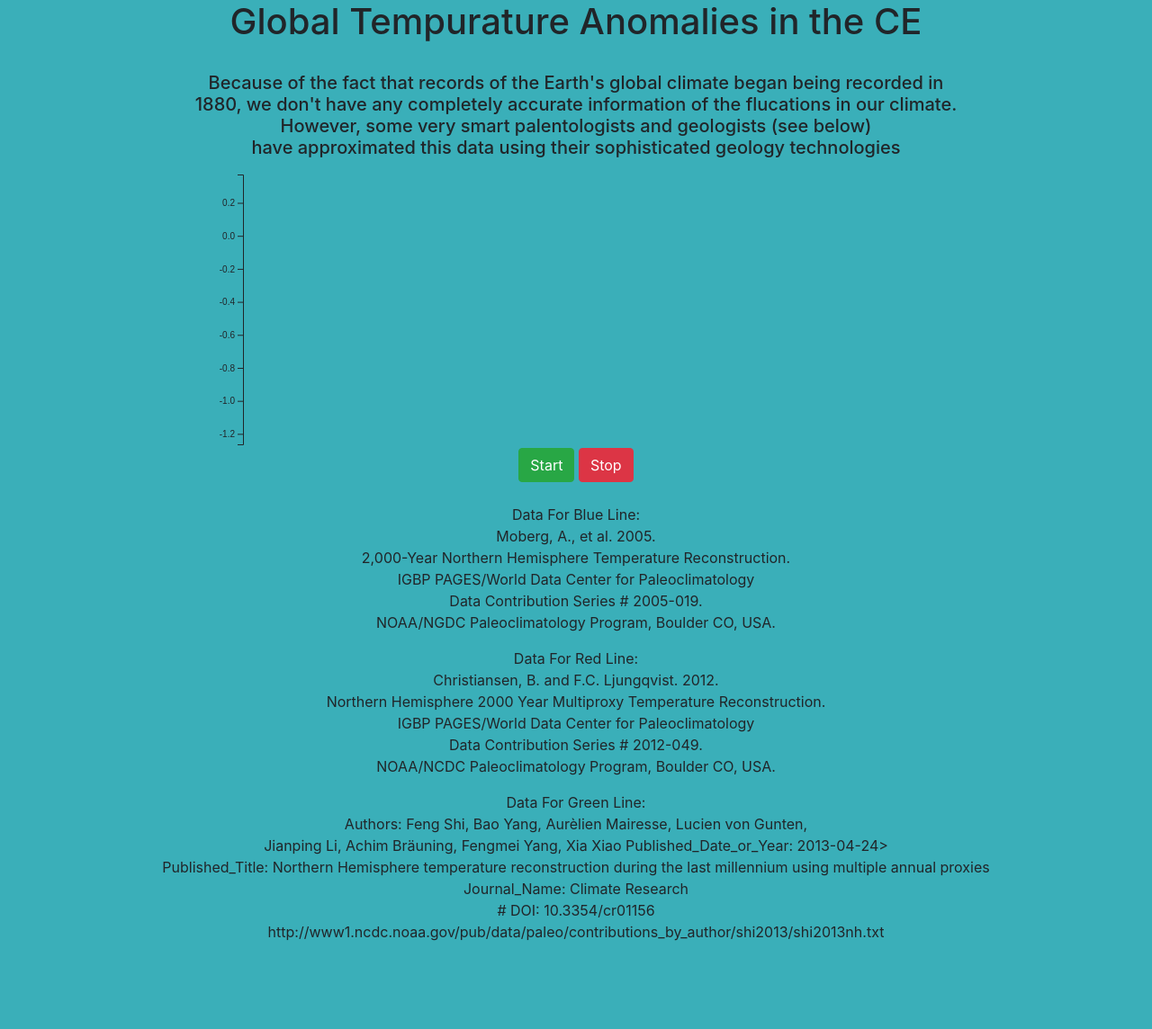
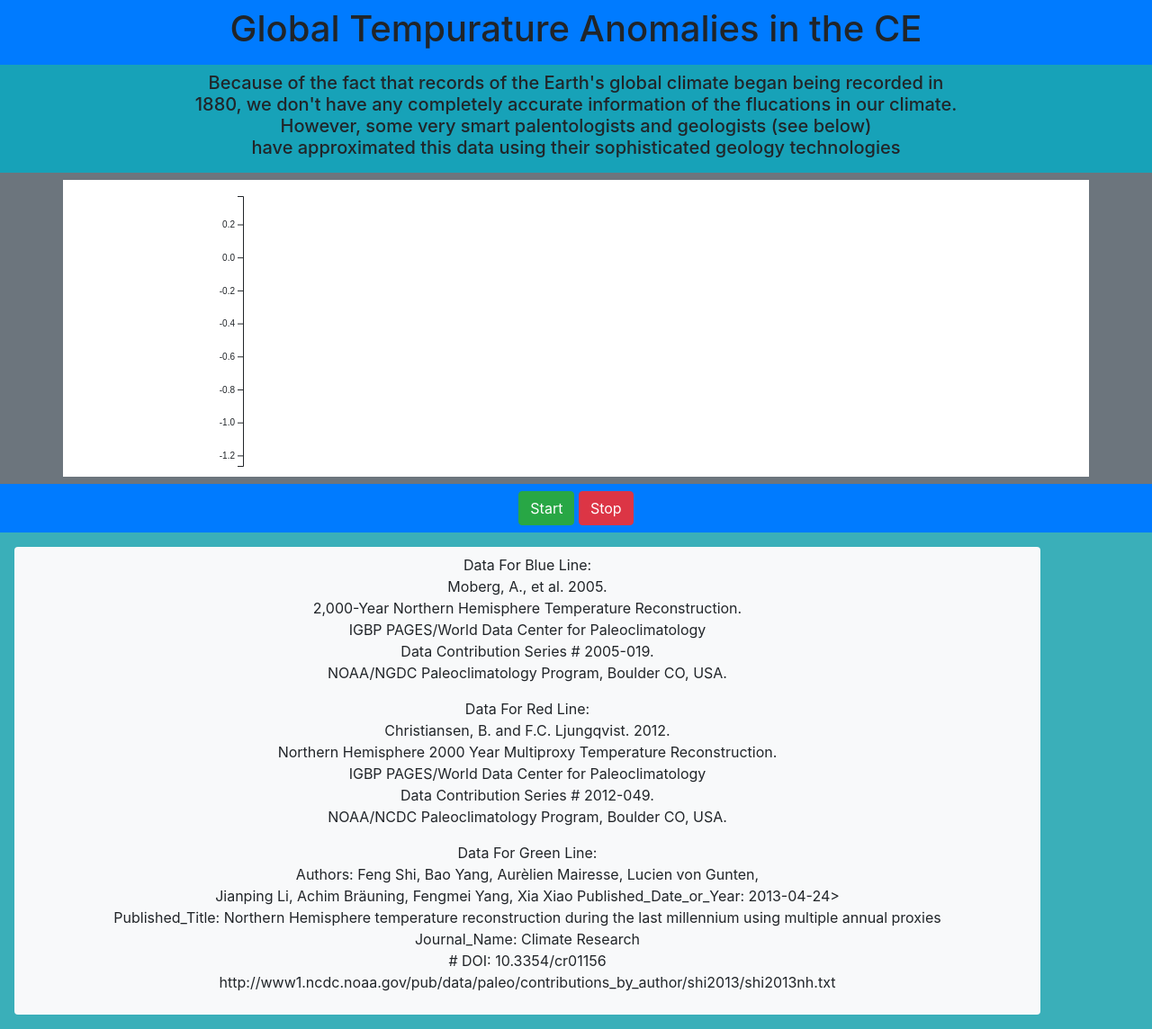
Before and after one commit to aolteanu00/API-Project, a Flask app: page /historialTemp in a window 1280 px wide. Shown: the part 58-1202 px from the top of the page at 90% size. Before the commit the page ends 1104 px from the top, so only its background shows below. Run offline with Flask 2, Linux system fonts and the light colour scheme; some libraries are stand-ins or nearby versions.

Commit message:
finished last piece of bootstrap now it's time for pm inspection

```diff
--- a/templates/historyTells.html
+++ b/templates/historyTells.html
@@ -1,19 +1,26 @@
 {% extends "base.html"%}
 {%block body%}
+<div class="container-fluid bg-primary p-2">
   <h1 id="headline">lets see</h1>
-<br>
+</div>
+<div class="container-fluid bg-info p-2">
   <h5>
     Because of the fact that records of the Earth's global climate began being recorded in <br>
     1880, we don't have any completely accurate information of the flucations in our climate. <br>
     However, some very smart palentologists and geologists (see below) <br>
     have approximated this data using their sophisticated geology technologies<br>
   </h5>
+</div>
+<div class="container-fluid bg-secondary p-2">
+  <div class="container bg-white p-2">
     <div id="chart"></div>
+  </div>
+</div>
+<div class="container-fluid bg-primary p-2">
   <button id="start" class="btn btn-success">Start</button>
   <button id="stop" class="btn btn-danger">Stop</button>
-<br>
-<br>
-<div>
+</div>
+<div class="container bg-light m-3 p-2 rounded">
   <span>
     <p id="moberg"> Data For Blue Line:<br>
       Moberg, A., et al. 2005.<br>
```
Lines whose indentation alone changed are shown as unchanged.
